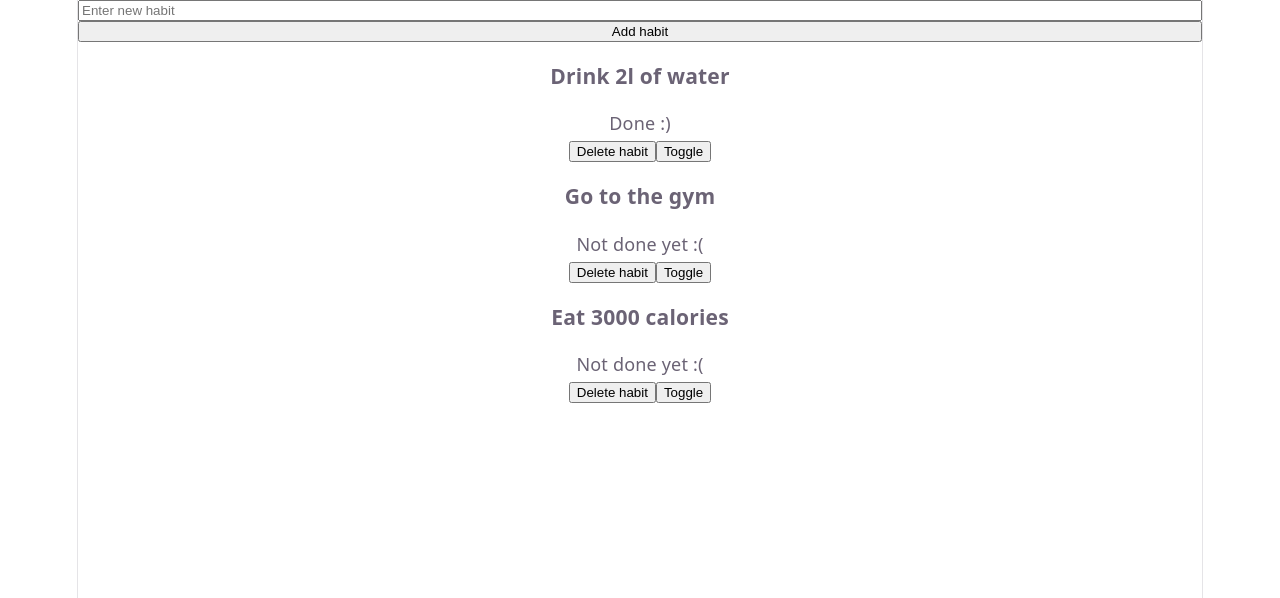
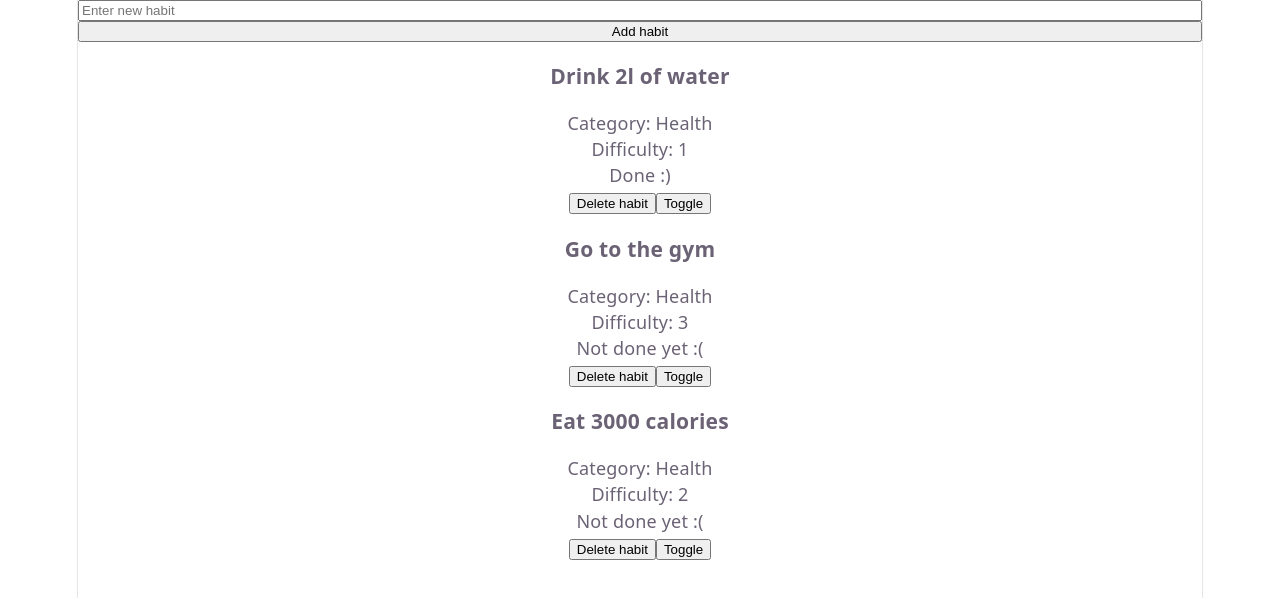
Before and after one commit to alexeychern0v/BestOfMe, a React (Vite) app: page / in a window 1280 px wide. Shown: the top 598 px of the page. Built offline with nearby package versions, Linux system fonts and the light colour scheme.

Commit message:
added Category and Difficulty props to HabitCard

```diff
--- a/src/App.jsx
+++ b/src/App.jsx
@@ -8,14 +8,20 @@ import HabitDetail from './pages/HabitDetail';
 
 const initialHabits = [{
     name: 'Drink 2l of water',
+    category: 'Health',
+    difficulty: '1',
     status: 'Done :)',
     id: crypto.randomUUID()
   }, {
     name: 'Go to the gym',
+    category: 'Health',
+    difficulty: 3,
     status: 'Not done yet :(',
     id: crypto.randomUUID()
   }, {
     name: 'Eat 3000 calories',
+    category: 'Health',
+    difficulty: 2,
     status: 'Not done yet :(',
     id: crypto.randomUUID()
   }]
--- a/src/components/HabitCard.jsx
+++ b/src/components/HabitCard.jsx
@@ -1,7 +1,9 @@
-export default function HabitCard ({ name, status, id, onDelete, onToggle }) {
+export default function HabitCard ({ name, status, category, difficulty, id, onDelete, onToggle }) {
     return (
         <section className = "habitCard">
             <h3> { name } </h3>
+            <p> Category: { category } </p>
+            <p> Difficulty: { difficulty } </p>
             <p> { status } </p>
             <button onClick={() => onDelete(id)}>Delete habit</button>
             <button onClick={() => onToggle(id)}>Toggle</button>
--- a/src/components/HabitsList.jsx
+++ b/src/components/HabitsList.jsx
@@ -1,5 +1,4 @@
 import HabitCard from './HabitCard'
-
 
 export default function HabitsList({ habits, onDelete, onToggle }) {
   return (
@@ -8,8 +7,9 @@ export default function HabitsList({ habits, onDelete, onToggle }) {
         return (
           <HabitCard
             name = { habit.name }
-            image = { habit.image }
             status = { habit.status }
+            category= { habit.category }
+            difficulty= { habit.difficulty }
             id = { habit.id }
             key = { habit.id }
             onDelete = { onDelete }
--- a/src/pages/Dashboard.jsx
+++ b/src/pages/Dashboard.jsx
@@ -4,8 +4,8 @@ import HabitsList from '../components/HabitsList'
 export default function Dashboard({ habits, setHabits, onDelete, onToggle }) {
   return (
     <>
-      <NewHabitInput habits={habits} setHabits={setHabits} />
-      <HabitsList habits={habits} onDelete={onDelete} onToggle={onToggle} />
+      <NewHabitInput habits={ habits } setHabits={ setHabits } />
+      <HabitsList habits={ habits } onDelete={ onDelete } onToggle={ onToggle } />
     </>
   )
 }
```
